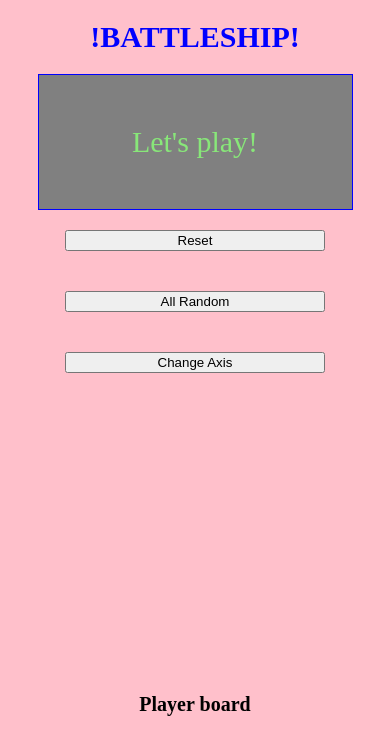
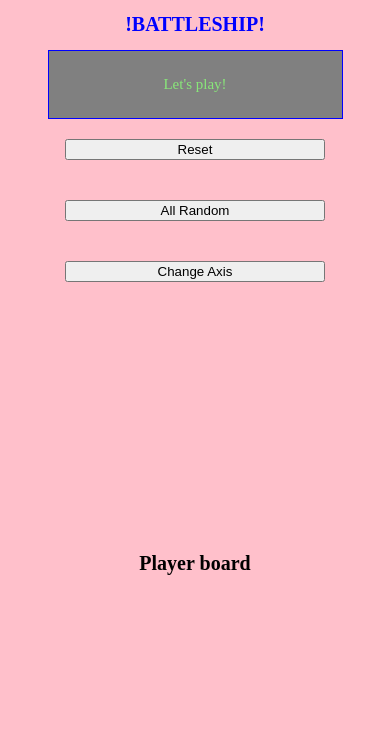
Before and after one commit to Conor-Dunne/battleship-game, a website built with webpack: page src/template.html in a window 390 px wide. Built offline with nearby package versions, Linux system fonts and the light colour scheme.

Commit message:
Fit to mobile

```diff
--- a/src/styles.css
+++ b/src/styles.css
@@ -6,7 +6,7 @@ body {
 }
 
 h1 {
-    font-size: 3rem;
+    font-size: 2rem;
     color: blue;
 }
 
@@ -20,11 +20,11 @@ body {
 }
 
 #message-box {
-    font-size: 30px;
+    font-size: 1.5rem;
     width: 70%;
     margin: 0 auto;
     border: 1px solid blue;
-    padding: 20px;
+    padding: 10px;
     background: gray;
     color: rgb(136, 231, 121);
 }
@@ -40,8 +40,8 @@ body {
 
 .board {
     display: grid;
-    grid-template-columns: repeat(10, 25px);
-    grid-template-rows: repeat(10, 25px);
+    grid-template-columns: repeat(10, 20px);
+    grid-template-rows: repeat(10, 20px);
     overflow: hidden;
 }
 
```
